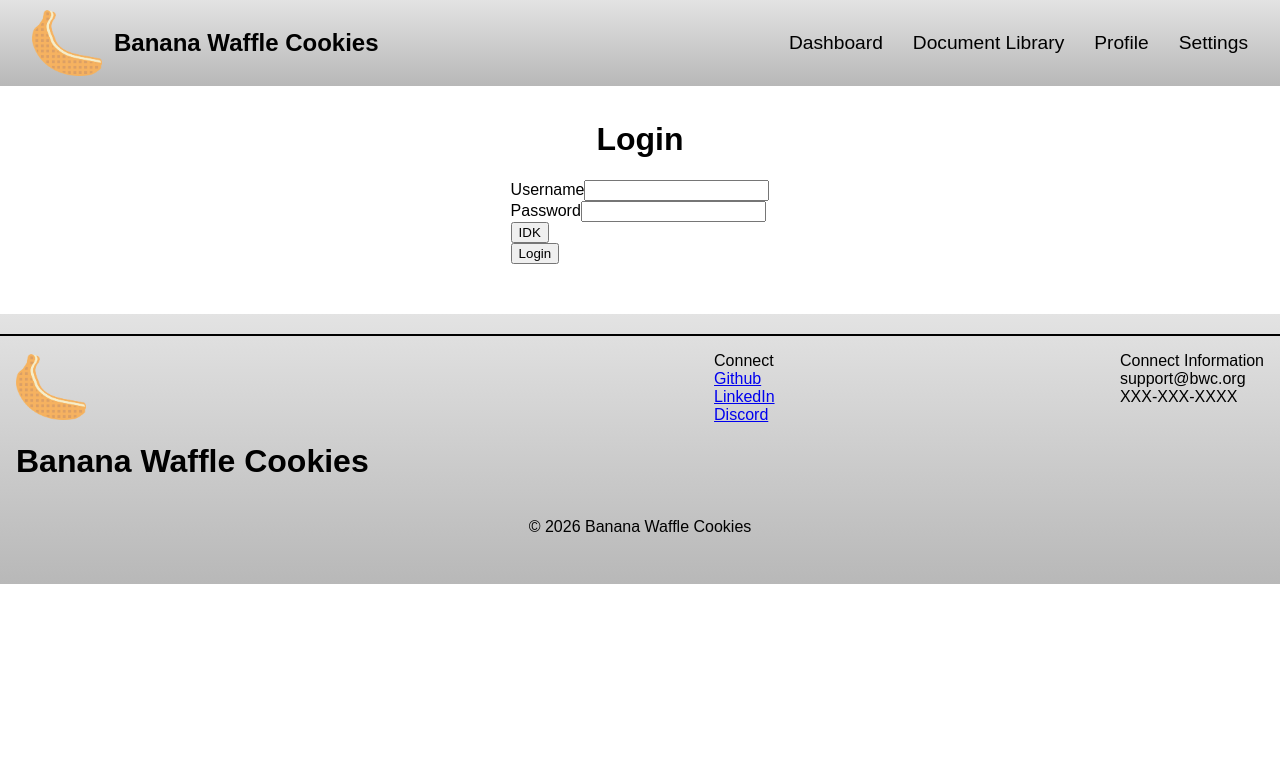
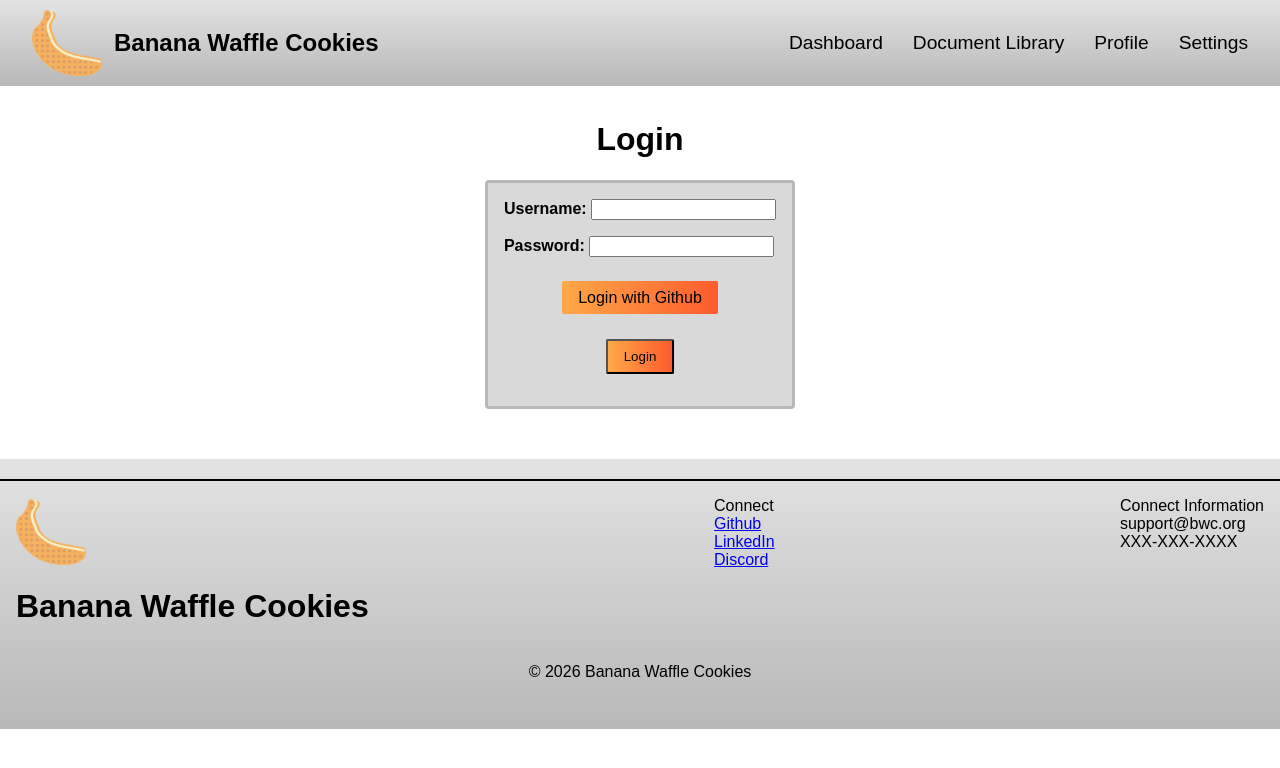
Before and after one commit to AtomicPhoenix/BananaWaffleCookies, a Vue app in the folder frontend/: page /login in a window 1280 px wide. Shown: the top 768 px of the page. Built offline with nearby package versions, Linux system fonts and the light colour scheme.

Commit message:
working on styling, still not good but getting there.

```diff
--- a/frontend/src/assets/css/login.css
+++ b/frontend/src/assets/css/login.css
@@ -10,3 +10,37 @@
     justify-content: center;
     align-items: center;
 }
+
+.login-form{
+    background: #D9D9D9;
+    border-color: #B8B8B8;
+    border-radius: 4px;
+    border-style: solid;
+    padding: 1rem;
+    display: flex;
+    flex-direction: column;
+    justify-content: center;
+    align-items: center;
+}
+
+.input-field{
+    padding-bottom: 1rem;
+    font-weight: 600;
+    align-items: left;
+    width: 100%;
+}
+
+.oauth{
+    margin: 1rem;
+}
+.submit{
+    margin: 1rem;
+}
+
+.login-button{
+    background: linear-gradient(to right, #ffa946,#fc5b2e);
+    padding: 0.5rem 1rem 0.5rem;
+    text-decoration: none;
+    border-radius: 2px;
+    color: #000;
+}
--- a/frontend/src/pages/library.vue
+++ b/frontend/src/pages/library.vue
@@ -1,10 +1,8 @@
 <template>
-  <main>
-    <body>
+  <div>
       <h1>Document Library</h1>
       <p>[Insert document library content here]</p>
-    </body>
-  </main>
+  </div>
 </template>
 
 <style scoped src="@/assets/css/library.css"></style>
--- a/frontend/src/pages/login.vue
+++ b/frontend/src/pages/login.vue
@@ -2,12 +2,12 @@
     <div class="login-page">
       <h1>Login</h1>
       <!-- Form wrapper that prevents default page reload on submit -->
-      <form @submit.prevent="handleLogin">
+      <form @submit.prevent="handleLogin" class="login-form">
 
       <!-- Username field container -->
       <div class="input-field">
         <!-- Label describing the input -->
-        <label for="username">Username</label>
+        <label for="username">Username: </label>
 
         <!-- Input bound to reactive state using v-model -->
         <input
@@ -21,7 +21,7 @@
       <!-- Password field container -->
       <div class="input-field">
         <!-- Label describing the input -->
-        <label for="password">Password</label>
+        <label for="password">Password: </label>
 
         <!-- Password input (masked) bound to reactive state -->
         <input
@@ -33,12 +33,15 @@
       </div>
 
       <!-- Login with OAuth -->
-      <div class="oauth-button">
-        <button>IDK</button>
+      <div class="oauth">
+        <router-link class="login-button" to="/">
+          Login with Github
+        </router-link>
       </div>
+
       <!-- Submit button to trigger login logic -->
-      <div>
-        <button type="submit">Login</button>
+      <div class="submit">
+        <button class="login-button" type="submit">Login</button>
       </div>
 
     </form>
```
